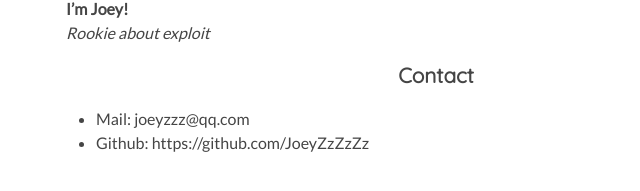
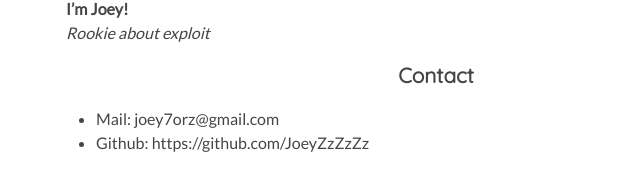
Before and after one commit to JoeyZzZzZz/JoeyZzZzZz.github.io, a Jekyll site: the page built from about.md, in a window 1280 px wide. Shown: the part 164-355 px from the top of the page, without its empty margins (204-844 px from the left). Built offline with Jekyll 4.4.1, drawn with Linux system fonts in a browser that asks for light colours; nearby versions of some CDN libraries.

Commit message:
Update about.md

```diff
--- a/about.md
+++ b/about.md
@@ -10,5 +10,5 @@ permalink: /about/
 
 ### Contact
 
-* Mail: joeyzzz@qq.com
+* Mail: joey7orz@gmail.com
 * Github: https://github.com/JoeyZzZzZz
```
